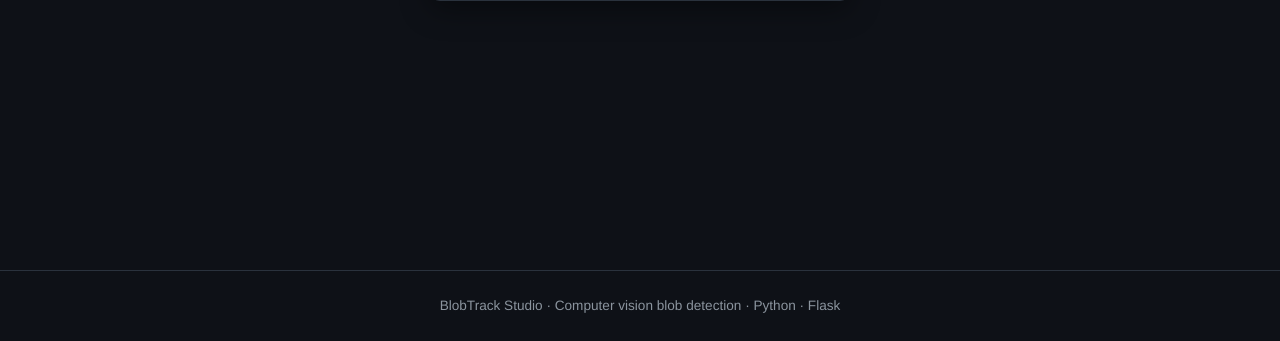
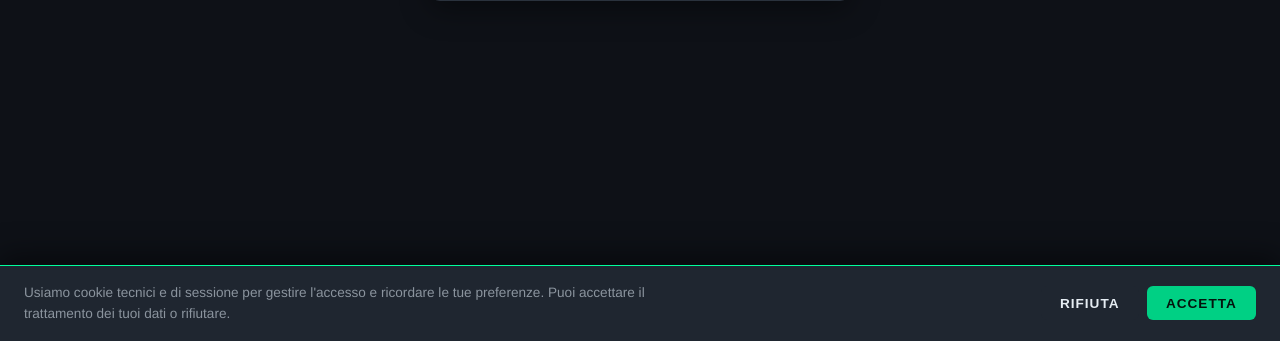
Before and after one commit to Filippo9991/blobtrack-studio, a Flask app: page /login in a window 1280 px wide. Shown: the part 459-800 px from the top of the page. Run offline with Flask 3, Linux system fonts and the light colour scheme.

Commit message:
GDPR cookie consent banner with DB-stored consent
- Fixed-position banner (high z-index) shown until the user chooses
- Accept/reject handled at /consent; choice stored in session
- Logged-in acceptance persisted on User.cookie_consent (survives re-login)
- Progressive enhancement: fetch + hide via JS, server-side redirect fallback
- Stop tracking local .claude settings

```diff
--- a/app.py
+++ b/app.py
@@ -36,14 +36,20 @@ def create_app(config_name=None):
     app.register_blueprint(studio_bp)
     app.register_blueprint(assistant_bp)
 
-    # --- current_user disponibile in tutti i template ---
+    # --- variabili globali disponibili in tutti i template ---
     @app.context_processor
-    def inject_current_user():
+    def inject_globals():
         from models import User
 
         uid = session.get("user_id")
         user = db.session.get(User, uid) if uid else None
-        return {"current_user": user}
+
+        # Il consenso può venire dalla sessione (utenti anonimi) o dal DB (utenti loggati)
+        consent_given = bool(session.get("cookie_consent"))
+        if user and user.cookie_consent:
+            consent_given = True
+
+        return {"current_user": user, "show_cookie_banner": not consent_given}
 
     # --- Pagine di errore custom ---
     @app.errorhandler(404)
--- a/static/js/main.js
+++ b/static/js/main.js
@@ -1,6 +1,34 @@
-// BlobTrack Studio — JS lato client (banner cookie e piccole interazioni).
-// Il banner GDPR viene gestito nella Fase 3.
+// BlobTrack Studio — JS lato client.
 
 document.addEventListener("DOMContentLoaded", function () {
-  // placeholder: la logica del banner consenso viene aggiunta nella Fase 3
+  setupCookieBanner();
 });
+
+// Banner consenso cookie (GDPR): invio via fetch + nascondi senza ricaricare.
+// Funziona anche senza JS grazie al submit classico del form (fallback server-side).
+function setupCookieBanner() {
+  var banner = document.getElementById("cookie-banner");
+  var form = document.getElementById("cookie-form");
+  if (!banner || !form) return;
+
+  form.addEventListener("submit", function (event) {
+    event.preventDefault();
+    var action = (document.activeElement && document.activeElement.value) || "accept";
+
+    var body = new URLSearchParams();
+    body.append("action", action);
+
+    fetch(form.action, {
+      method: "POST",
+      headers: { "X-Requested-With": "fetch" },
+      body: body,
+    })
+      .then(function () {
+        banner.style.display = "none";
+      })
+      .catch(function () {
+        // Se il fetch fallisce, lasciamo che il form venga inviato normalmente
+        form.submit();
+      });
+  });
+}
--- a/templates/base.html
+++ b/templates/base.html
@@ -40,7 +40,18 @@
     BlobTrack Studio · Computer vision blob detection · Python · Flask
   </footer>
 
-  {% block cookie_banner %}{% endblock %}
+  {% if show_cookie_banner %}
+  <div class="cookie-banner" id="cookie-banner">
+    <p>
+      Usiamo cookie tecnici e di sessione per gestire l'accesso e ricordare le tue
+      preferenze. Puoi accettare il trattamento dei tuoi dati o rifiutare.
+    </p>
+    <form class="cookie-actions" method="post" action="{{ url_for('main.consent') }}" id="cookie-form">
+      <button type="submit" name="action" value="reject" class="btn btn-secondary">Rifiuta</button>
+      <button type="submit" name="action" value="accept" class="btn">Accetta</button>
+    </form>
+  </div>
+  {% endif %}
 
   <script src="{{ url_for('static', filename='js/main.js') }}"></script>
   {% block scripts %}{% endblock %}
```
Also changed, not shown: blueprints/main.py (+38 -2 lines), .claude/settings.local.json (deleted), 1 other file.
